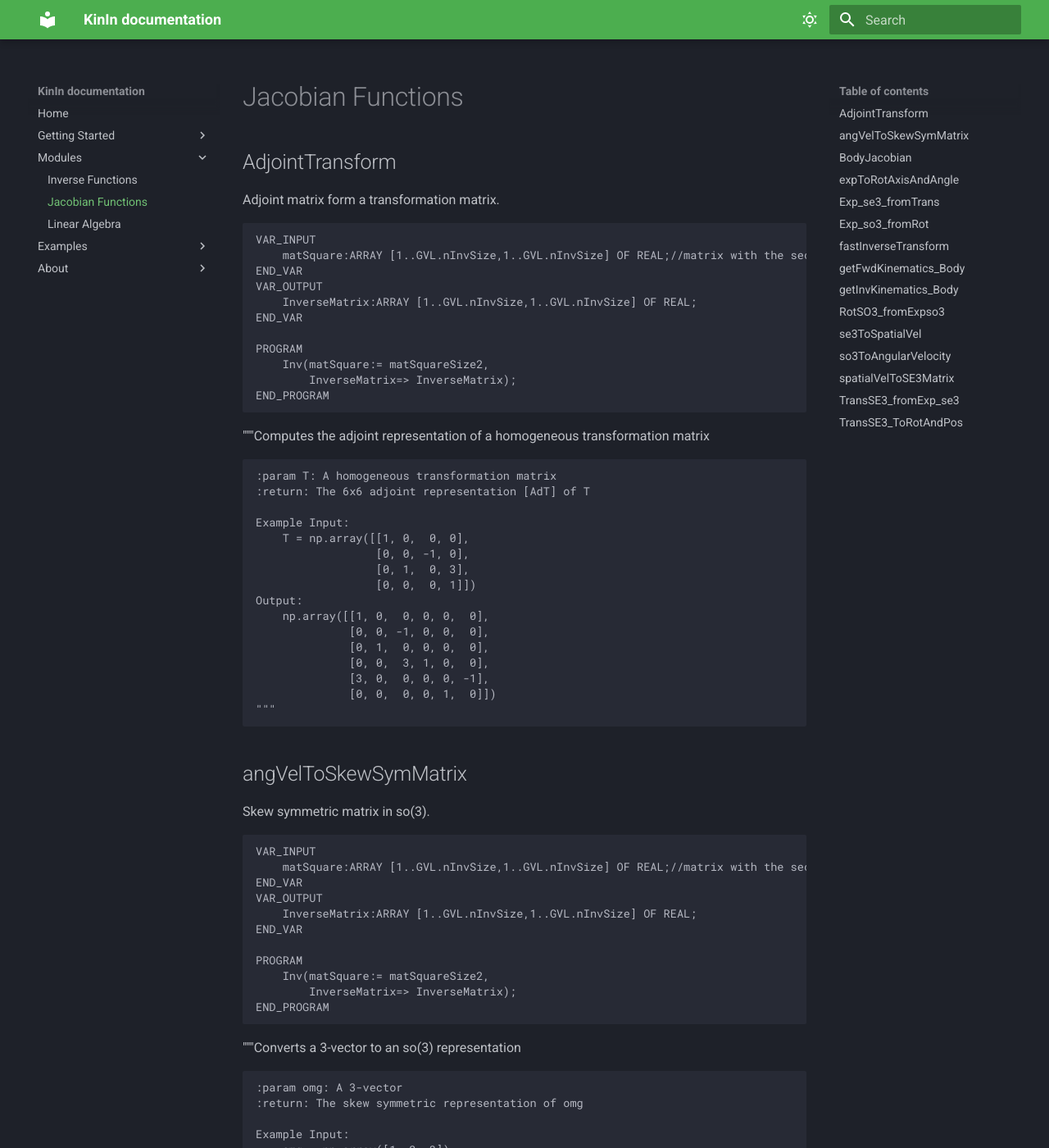
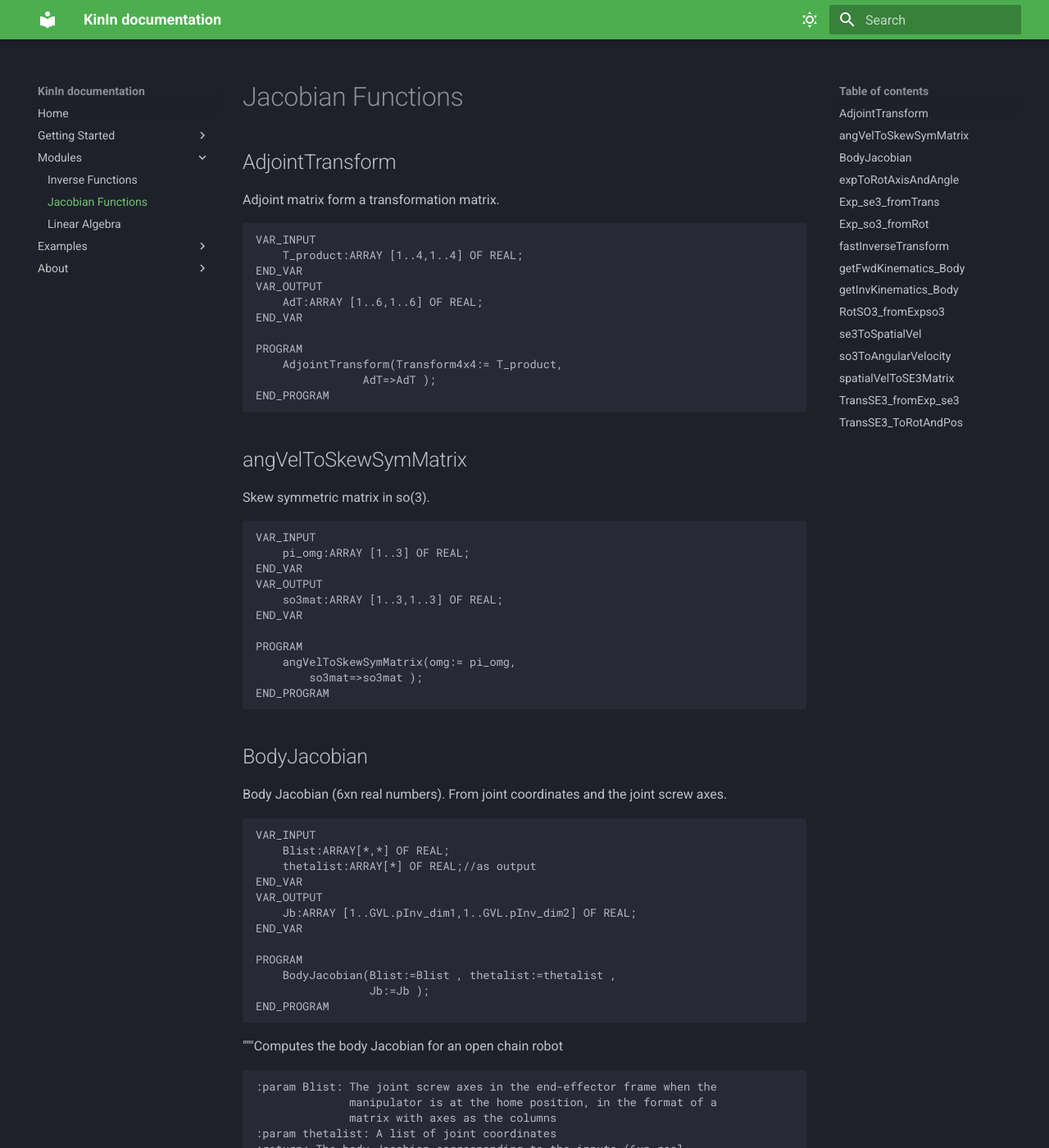
Before and after one commit to Yoyiberto/KinIn_documentation, an MkDocs documentation site: the page built from docs/Modules/JacobianFunctions.md, in a window 1280 px wide and 1400 px high. Shown: the whole window at 82% size. Built offline with MkDocs 1.6.1 and Material for MkDocs 9.7.7, drawn with Linux system fonts in a browser that asks for light colours; some of the changed text lies outside the part shown.

Commit message:
Modification of functions

````diff
--- a/docs/Modules/JacobianFunctions.md
+++ b/docs/Modules/JacobianFunctions.md
@@ -2,76 +2,47 @@
 Adjoint matrix form a transformation matrix.
 ```
 VAR_INPUT
-    matSquare:ARRAY [1..GVL.nInvSize,1..GVL.nInvSize] OF REAL;//matrix with the second
+    T_product:ARRAY [1..4,1..4] OF REAL;
 END_VAR
 VAR_OUTPUT
-    InverseMatrix:ARRAY [1..GVL.nInvSize,1..GVL.nInvSize] OF REAL;
+    AdT:ARRAY [1..6,1..6] OF REAL;
 END_VAR
 
 PROGRAM
-    Inv(matSquare:= matSquareSize2,
-	    InverseMatrix=> InverseMatrix);
+    AdjointTransform(Transform4x4:= T_product,
+                AdT=>AdT );
 END_PROGRAM
 ```
-"""Computes the adjoint representation of a homogeneous transformation
-    matrix
-
-    :param T: A homogeneous transformation matrix
-    :return: The 6x6 adjoint representation [AdT] of T
-
-    Example Input:
-        T = np.array([[1, 0,  0, 0],
-                      [0, 0, -1, 0],
-                      [0, 1,  0, 3],
-                      [0, 0,  0, 1]])
-    Output:
-        np.array([[1, 0,  0, 0, 0,  0],
-                  [0, 0, -1, 0, 0,  0],
-                  [0, 1,  0, 0, 0,  0],
-                  [0, 0,  3, 1, 0,  0],
-                  [3, 0,  0, 0, 0, -1],
-                  [0, 0,  0, 0, 1,  0]])
-    """
 ## angVelToSkewSymMatrix
 Skew symmetric matrix in so(3).
 ```
 VAR_INPUT
-    matSquare:ARRAY [1..GVL.nInvSize,1..GVL.nInvSize] OF REAL;//matrix with the second
+    pi_omg:ARRAY [1..3] OF REAL;
 END_VAR
 VAR_OUTPUT
-    InverseMatrix:ARRAY [1..GVL.nInvSize,1..GVL.nInvSize] OF REAL;
+    so3mat:ARRAY [1..3,1..3] OF REAL;
 END_VAR
 
 PROGRAM
-    Inv(matSquare:= matSquareSize2,
-	    InverseMatrix=> InverseMatrix);
+	angVelToSkewSymMatrix(omg:= pi_omg,
+	 	so3mat=>so3mat );
 END_PROGRAM
 ```
-"""Converts a 3-vector to an so(3) representation
 
-    :param omg: A 3-vector
-    :return: The skew symmetric representation of omg
-
-    Example Input:
-        omg = np.array([1, 2, 3])
-    Output:
-        np.array([[ 0, -3,  2],
-                  [ 3,  0, -1],
-                  [-2,  1,  0]])
-    """
 ## BodyJacobian
 Body Jacobian (6xn real numbers). From joint coordinates and the joint screw axes.
 ```
 VAR_INPUT
-    matSquare:ARRAY [1..GVL.nInvSize,1..GVL.nInvSize] OF REAL;//matrix with the second
+	Blist:ARRAY[*,*] OF REAL;
+	thetalist:ARRAY[*] OF REAL;//as output
 END_VAR
 VAR_OUTPUT
-    InverseMatrix:ARRAY [1..GVL.nInvSize,1..GVL.nInvSize] OF REAL;
+    Jb:ARRAY [1..GVL.pInv_dim1,1..GVL.pInv_dim2] OF REAL;
 END_VAR
 
 PROGRAM
-    Inv(matSquare:= matSquareSize2,
-	    InverseMatrix=> InverseMatrix);
+    BodyJacobian(Blist:=Blist , thetalist:=thetalist ,
+                 Jb:=Jb );
 END_PROGRAM
 ```
 """Computes the body Jacobian for an open chain robot
@@ -101,15 +72,16 @@ END_PROGRAM
 From matrix exponential to Rotation matrix and Angle.
 ```
 VAR_INPUT
-    matSquare:ARRAY [1..GVL.nInvSize,1..GVL.nInvSize] OF REAL;//matrix with the second
+    omgtheta:ARRAY [1..3] OF REAL;//I suppose 3vector
 END_VAR
 VAR_OUTPUT
-    InverseMatrix:ARRAY [1..GVL.nInvSize,1..GVL.nInvSize] OF REAL;
+    omghat:ARRAY [1..3] OF REAL;
+    theta:REAL;
 END_VAR
 
 PROGRAM
-    Inv(matSquare:= matSquareSize2,
-	    InverseMatrix=> InverseMatrix);
+	expToRotAxisAndAngle(expc3:= omgtheta
+		,omghat=> omghat, theta=> theta);//outs
 END_PROGRAM
 ```
 """Converts a 3-vector of exponential coordinates for rotation into
@@ -128,15 +100,15 @@ END_PROGRAM
 se(3) representation of exponential coordinates.
 ```
 VAR_INPUT
-    matSquare:ARRAY [1..GVL.nInvSize,1..GVL.nInvSize] OF REAL;//matrix with the second
+    T:ARRAY[1..4,1..4] OF REAL;
 END_VAR
 VAR_OUTPUT
-    InverseMatrix:ARRAY [1..GVL.nInvSize,1..GVL.nInvSize] OF REAL;
+    expmat:ARRAY[1..4,1..4] OF REAL;
 END_VAR
 
 PROGRAM
-    Inv(matSquare:= matSquareSize2,
-	    InverseMatrix=> InverseMatrix);
+    Exp_se3_fromTrans(T:= MatMul_out);
+    Exp_se3_fromTrans.expmat
 END_PROGRAM
 ```
 """Computes the matrix logarithm of a homogeneous transformation matrix
@@ -158,15 +130,15 @@ END_PROGRAM
 ## Exp_so3_fromRot
 ```
 VAR_INPUT
-    matSquare:ARRAY [1..GVL.nInvSize,1..GVL.nInvSize] OF REAL;//matrix with the second
+    Rot:ARRAY [1..3,1..3] OF REAL;
 END_VAR
 VAR_OUTPUT
-    InverseMatrix:ARRAY [1..GVL.nInvSize,1..GVL.nInvSize] OF REAL;
+    so3mat:ARRAY [1..3,1..3] OF REAL;
 END_VAR
 
 PROGRAM
-    Inv(matSquare:= matSquareSize2,
-	    InverseMatrix=> InverseMatrix);
+    Exp_so3_fromRot(Rot:= R_mat,
+        so3mat=> omgmat);
 END_PROGRAM
 ```
 Extracts the exponential coordinates from a given rotation matrix
@@ -187,15 +159,15 @@ Extracts the exponential coordinates from a given rotation matrix
 ## fastInverseTransform
 ```
 VAR_INPUT
-    matSquare:ARRAY [1..GVL.nInvSize,1..GVL.nInvSize] OF REAL;//matrix with the second
+	T:ARRAY[1..4,1..4] OF REAL;
 END_VAR
 VAR_OUTPUT
-    InverseMatrix:ARRAY [1..GVL.nInvSize,1..GVL.nInvSize] OF REAL;
+	invT:ARRAY[1..4,1..4] OF REAL;
 END_VAR
 
 PROGRAM
-    Inv(matSquare:= matSquareSize2,
-	    InverseMatrix=> InverseMatrix);
+    fastInverseTransform(T:=getFwdKinematics_Body.T);
+    fastInverseTransform.invT
 END_PROGRAM
 ```
 Inverts a Transformation matrix using its properties for efficiency avoiding normal matrix inversion.
@@ -220,15 +192,17 @@ Inverts a Transformation matrix using its properties for efficiency avoiding nor
 ## getFwdKinematics_Body
 ```
 VAR_INPUT
-    matSquare:ARRAY [1..GVL.nInvSize,1..GVL.nInvSize] OF REAL;//matrix with the second
+	M:ARRAY [1..4,1..4] OF REAL;
+   	Blist:ARRAY [*,*] OF REAL;//6rows x njoints
+	thetalist:ARRAY [*] OF REAL;//number of joints
 END_VAR
 VAR_OUTPUT
-    InverseMatrix:ARRAY [1..GVL.nInvSize,1..GVL.nInvSize] OF REAL;
+	T:ARRAY [1..4,1..4] OF REAL;
 END_VAR
 
 PROGRAM
-    Inv(matSquare:= matSquareSize2,
-	    InverseMatrix=> InverseMatrix);
+    getFwdKinematics_Body(M:=M , Blist:=Blist , thetalist:=thetalist_FK ,
+                 T=> T_FK);
 END_PROGRAM
 ```
 Computes the forward kinematics using the exponential form. It needs the M, Blist and thetalist matrices.
@@ -264,15 +238,27 @@ FKinBody
 Computes the inverse kinematics
 ```
 VAR_INPUT
-    matSquare:ARRAY [1..GVL.nInvSize,1..GVL.nInvSize] OF REAL;//matrix with the second
+    M:ARRAY[1..4,1..4] OF REAL;
+	T:ARRAY[1..4,1..4] OF REAL;
+	eomg:REAL;
+	ev:REAL;
+    Blist:ARRAY[*,*] OF REAL;
 END_VAR
 VAR_OUTPUT
-    InverseMatrix:ARRAY [1..GVL.nInvSize,1..GVL.nInvSize] OF REAL;
+    thetalist:ARRAY[*] OF REAL;//as output
+	success:BOOL;
 END_VAR
 
 PROGRAM
-    Inv(matSquare:= matSquareSize2,
-	    InverseMatrix=> InverseMatrix);
+    getInvKinematics_Body(
+		M:=M ,
+		T:=T ,
+		eomg:= eomg,
+		ev:= ev,
+		Blist:=Blist ,
+		thetalist0:= thetalist0,
+		thetalist:=thetalist ,
+		success=> success);
 END_PROGRAM
 ```
 
@@ -281,15 +267,15 @@ Rotation in SO3 from Exponential form in so3.
 MatrixExp3
 ```
 VAR_INPUT
-    matSquare:ARRAY [1..GVL.nInvSize,1..GVL.nInvSize] OF REAL;//matrix with the second
+	so3mat:ARRAY [1..3,1..3] OF REAL;//so3x3
 END_VAR
 VAR_OUTPUT
-    InverseMatrix:ARRAY [1..GVL.nInvSize,1..GVL.nInvSize] OF REAL;
+	R_Matrix:ARRAY [1..3,1..3] OF REAL;//SO3x3
 END_VAR
 
 PROGRAM
-    Inv(matSquare:= matSquareSize2,
-	    InverseMatrix=> InverseMatrix);
+	RotSO3_fromExpso3(so3mat:= se3mat3x3,
+				R_Matrix=> R_Matrix);
 END_PROGRAM
 ```
 """Computes the matrix exponential of a matrix in so(3)
@@ -311,10 +297,10 @@ Gets the spatial velocity from a se3 matrix.
 se3ToVec
 ```
 VAR_INPUT
-    matSquare:ARRAY [1..GVL.nInvSize,1..GVL.nInvSize] OF REAL;//matrix with the second
+	se3mat:ARRAY [1..4,1..4] OF REAL;
 END_VAR
 VAR_OUTPUT
-    InverseMatrix:ARRAY [1..GVL.nInvSize,1..GVL.nInvSize] OF REAL;
+	V:ARRAY [1..6] OF REAL;
 END_VAR
 
 PROGRAM
````
